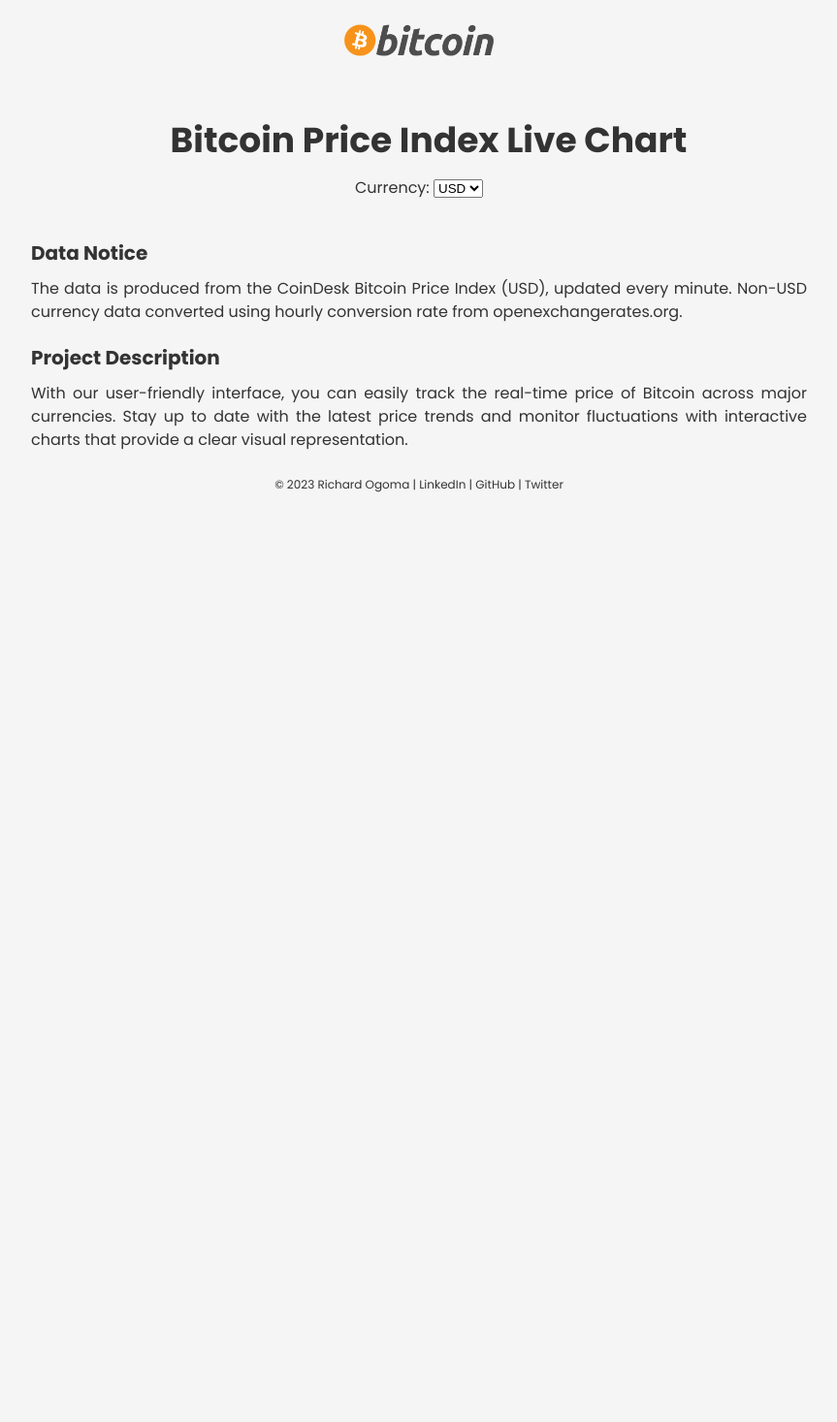
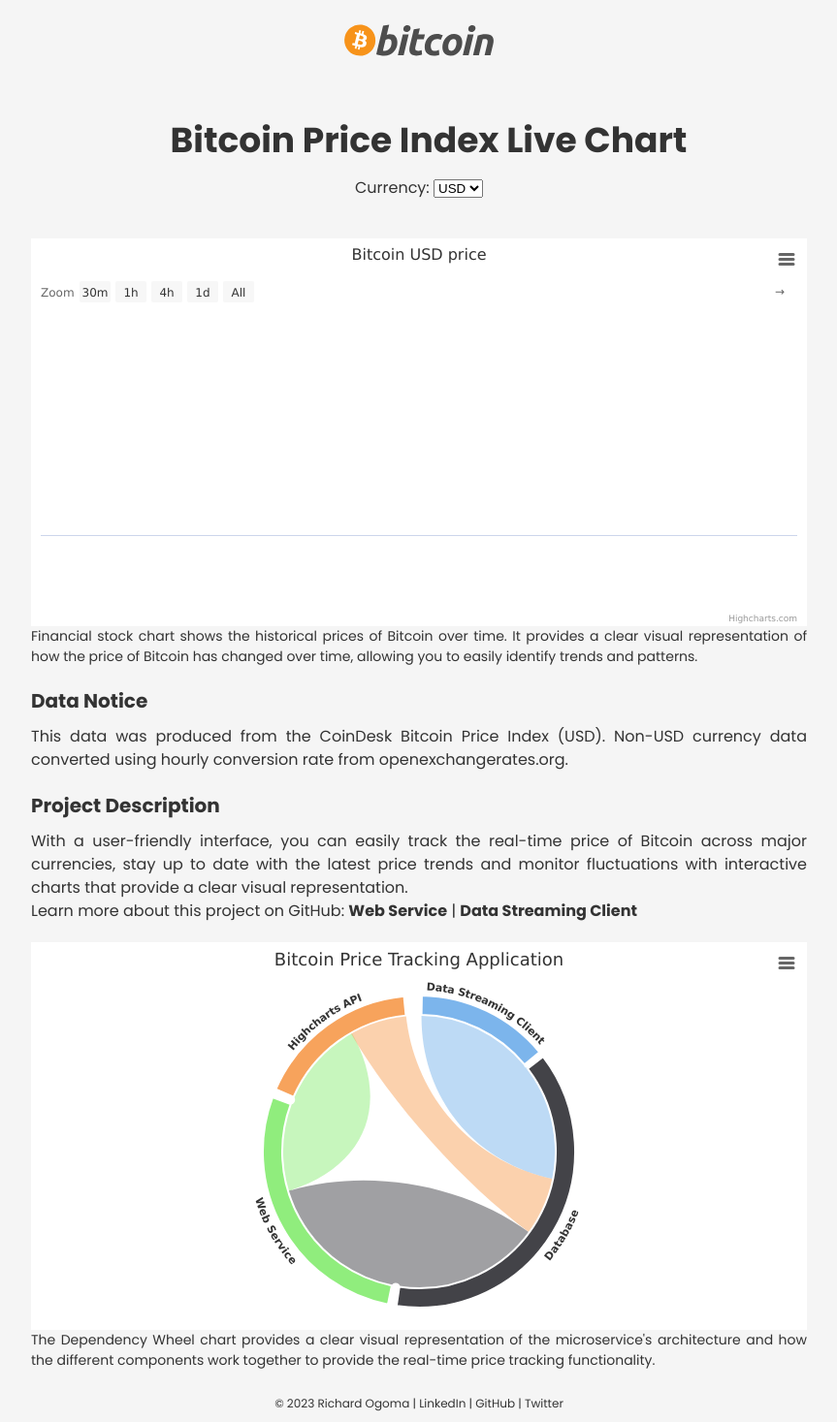
Before and after one commit to richardogoma/bitcoin-rate-tracker, a Flask app: page / in a window 1280 px wide. Shown: the whole page at 97% size, without its empty margins (208-1071 px from the left). Before the commit the page ends 508 px from the top, so only its background shows below. Run offline with Flask 3, Linux system fonts and the light colour scheme; data that the repository does not hold is empty.

Commit message:
Updated web_app code base, making performance improvements, and improving the user experience

```diff
--- a/web_app/home/routes.py
+++ b/web_app/home/routes.py
@@ -1,6 +1,6 @@
 """Web application home routes and view functions"""
 
-import requests
+import re
 from flask import Blueprint, request, make_response, jsonify, render_template
 
 # Blueprint Configuration
@@ -20,50 +20,30 @@ def home():
     if request.method != "GET":
         return make_response("Malformed request", 400)
 
+    # Extract query parameters
+    currency = request.args.get("currency")
+    if not currency:
+        currency = "USD"
+
+    # Define regex patterns for validation and extraction
     try:
-        # Extract query parameters
-        currency = request.args.get("currency")
-        if not currency:
-            currency = "USD"
+        pattern = r"^(USD|EUR|GBP)$"
+        match = re.match(pattern, currency)
 
-        url = f"http://127.0.0.1:5051/data?currency={currency}&timerange=48h"
-        data = retrieve_rates(uri=url)
+        if not match:
+            raise ValueError("Provide valid query parameters")
+
+        currency = match.group(1).upper()
 
         print(f"Rendering Bitcoin {currency} prices at /index.html")
         return render_template(
             "index.html",
-            data=data,
             title="Bitcoin Price Index Live Chart",
-            currency_variable=currency,
+            currency_variable=f"{currency}",
         )
 
-    except requests.exceptions.HTTPError as error_msg:
-        return make_response(jsonify({"Internal Server Error": str(error_msg)}))
-
-
-def retrieve_rates(uri: str) -> list:
-    """
-    Retrieve rates from the given URI.
-
-    Args:
-        uri (str): The URI to fetch the rates from.
-
-    Returns:
-        list: A list of rates.
-
-    Raises:
-        requests.exceptions.RequestException: If an error occurs while making the request.
-        ValueError: If the response does not contain valid JSON data.
-
-    """
-    try:
-        response = requests.get(uri, timeout=60)
-        response.raise_for_status()  # Raise an exception for non-200 status codes
-        data = response.json()
-        return data
-    except requests.exceptions.RequestException as error_msg:
-        print(f"An error occurred while making the request: {error_msg}")
-        raise error_msg
     except ValueError as error_msg:
-        print(f"Error: Invalid JSON data - {error_msg}")
-        raise error_msg
+        return make_response(
+            jsonify({"Bad Request": f"{error_msg}"}),
+            400,
+        )
--- /dev/null
+++ b/web_app/home/static/highcharts/stockchart.js
@@ -0,0 +1,124 @@
+// stockchart.js
+document.addEventListener("DOMContentLoaded", function () {
+    // Make an AJAX request to fetch the data
+    var xhr = new XMLHttpRequest();
+    xhr.onreadystatechange = function () {
+        if (xhr.readyState === XMLHttpRequest.DONE) {
+            if (xhr.status === 200) {
+                var data = JSON.parse(xhr.responseText);
+                createChart(data);
+            } else {
+                console.error("Failed to fetch data: " + xhr.status);
+            }
+        }
+    };
+
+    // Define the URL for retrieving the data
+    var url = dataRoute + "?currency=" + currencyVariable + "&timerange=48h";
+
+    // Send the AJAX request
+    xhr.open("GET", url, true);
+    xhr.send();
+});
+
+function createChart(data) {
+    // Calculate the average value
+    var halfData = data.slice(0, Math.floor(data.length / 2));
+    var average = halfData.reduce(function (sum, value) {
+        return sum + value[1];
+    }, 0) / halfData.length;
+
+    // Create the chart using the fetched data
+    Highcharts.stockChart('container-stock', {
+        navigator: {
+            enabled: true,
+            series: {
+                name: "Bitcoin " + currencyVariable + " price"
+            }
+        },
+        rangeSelector: {
+            buttons: [{
+                type: 'minute',
+                count: 30,
+                text: '30m'
+            },
+            {
+                type: 'hour',
+                count: 1,
+                text: '1h'
+            },
+            {
+                type: 'hour',
+                count: 4,
+                text: '4h'
+            },
+            {
+                type: 'day',
+                count: 1,
+                text: '1d'
+            },
+            {
+                type: 'all',
+                text: 'All'
+            }],
+            selected: 3
+        },
+        title: {
+            text: 'Bitcoin ' + currencyVariable + ' price'
+        },
+        xAxis: {
+            type: 'datetime'
+        },
+        yAxis: {
+            opposite: false,
+            labels: {
+                formatter: function () {
+                    return Highcharts.numberFormat(this.value, 0, '.', ',');
+                }
+            }
+        },
+        tooltip: {
+            formatter: function () {
+                return Highcharts.dateFormat('%Y-%m-%d %H:%M:%S', this.x) + ' UTC' + '<br>' +
+                    '<span style="font-weight:bold; font-size:14px;">' + Highcharts.numberFormat(this.y, 2, '.', ',') + '</span>';
+            }
+        },
+        plotOptions: {
+            series: {
+                threshold: average,
+                lineWidth: 3,
+                color: 'green',
+                negativeColor: 'red',
+                dataLabels: {
+                    enabled: true,
+                    crop: false,
+                    overflow: 'none',
+                    formatter: function () {
+                        if (this.point.x === this.series.xData[this.series.xData.length - 1]) {
+                            return Highcharts.numberFormat(this.y, 2, '.', ',');
+                        } else {
+                            return null;
+                        }
+                    },
+                    align: 'right',
+                    verticalAlign: 'bottom',
+                    x: 0,
+                    y: 0,
+                    style: {
+                        color: 'black',
+                        fontSize: '12px',
+                        fontWeight: 'bold'
+                    }
+                }
+            },
+            line: {
+                lineWidth: 1.5
+            }
+        },
+        series: [{
+            name: '',
+            type: 'line',
+            data: data
+        }]
+    });
+}
--- /dev/null
+++ b/web_app/home/static/highcharts/wheelchart.js
@@ -0,0 +1,76 @@
+// wheelchart.js
+Highcharts.chart('container-wheel', {
+    chart: {
+        type: 'dependencywheel'
+    },
+    title: {
+        text: 'Bitcoin Price Tracking Application'
+    },
+    series: [{
+        name: 'Bitcoin Price Tracking Application',
+        keys: ['from', 'to', 'weight', 'color'],
+        data: [
+            ['Data Streaming Client', 'Database', 8, '#7cb5ec'],
+            ['Web Service', 'Database', 10, '#434348'],
+            ['Web Service', 'Highcharts API', 6, '#90ed7d'],
+            ['Highcharts API', 'Database', 4, '#f7a35c']
+        ],
+        dataLabels: {
+            color: '#333',
+            textPath: {
+                enabled: true,
+                attributes: {
+                    dy: 5
+                }
+            },
+            distance: 10,
+            format: '{point.name}',
+            style: {
+                fontWeight: 'bold',
+                textOutline: false
+            }
+        },
+        size: '95%',
+        innerSize: '20%',
+        colorByPoint: true,
+        colors: ['#7cb5ec', '#434348', '#90ed7d', '#f7a35c'],
+        borderColor: '#ffffff',
+        borderWidth: 2,
+        nullColor: '#eaeaea',
+        tooltip: {
+            pointFormat: '{point.fromNode.name} ➡ {point.toNode.name}: <b>{point.weight}</b> units'
+        },
+        events: {
+            click: function (event) {
+                console.log(event.point.name + ' clicked');
+            }
+        }
+    }],
+    credits: {
+        enabled: false
+    },
+    legend: {
+        enabled: true,
+        layout: 'vertical',
+        align: 'right',
+        verticalAlign: 'middle',
+        labelFormatter: function () {
+            return this.name + ': ' + this.userOptions.data.length;
+        }
+    },
+    exporting: {
+        enabled: true,
+        buttons: {
+            contextButton: {
+                menuItems: [
+                    'printChart',
+                    'separator',
+                    'downloadPNG',
+                    'downloadJPEG',
+                    'downloadPDF',
+                    'downloadSVG'
+                ]
+            }
+        }
+    }
+});
--- a/web_app/home/static/script.js
+++ b/web_app/home/static/script.js
@@ -11,7 +11,8 @@ document.addEventListener('DOMContentLoaded', function() {
 
 function getURLParameter(name) {
     var searchParams = new URLSearchParams(window.location.search);
-    return searchParams.get(name);
+    var value = searchParams.get(name);
+    return value ? value.toUpperCase() : null;
 }
 
 function handleCurrencyChange(event) {
--- /dev/null
+++ b/web_app/home/templates/highcharts/stockchart.html
@@ -0,0 +1,20 @@
+<script src="https://code.highcharts.com/highcharts.js"></script>
+<script src="https://code.highcharts.com/stock/modules/stock.js"></script>
+<script src="https://code.highcharts.com/modules/exporting.js"></script>
+<script src="https://code.highcharts.com/modules/data.js"></script>
+<script src="https://code.highcharts.com/modules/export-data.js"></script>
+<script src="https://code.highcharts.com/modules/accessibility.js"></script>
+
+<figure class="highcharts-figure">
+    <div id="container-stock"></div>
+    <p class="highcharts-description">
+        Financial stock chart shows the historical prices of Bitcoin over time. It provides a clear
+        visual representation of how the price of Bitcoin has changed over time, allowing you to easily
+        identify trends and patterns.
+    </p>
+</figure>
+
+<script>
+    var currencyVariable = "{{ currency_variable }}";
+    var dataRoute = "{{ url_for('api_bp.querydata') }}";
+</script>
--- /dev/null
+++ b/web_app/home/templates/highcharts/wheelchart.html
@@ -0,0 +1,10 @@
+<script src="https://code.highcharts.com/modules/sankey.js"></script>
+<script src="https://code.highcharts.com/modules/dependency-wheel.js"></script>
+
+<figure class="highcharts-figure">
+    <div id="container-wheel"></div>
+    <p class="highcharts-description">
+        The Dependency Wheel chart provides a clear visual representation of the microservice's architecture
+        and how the different components work together to provide the real-time price tracking functionality.
+    </p>
+</figure>
--- a/web_app/home/templates/index.html
+++ b/web_app/home/templates/index.html
@@ -19,8 +19,9 @@
 </div>
 
 <div class="data-notice">
-    <p>The data is produced from the CoinDesk Bitcoin Price Index (USD), updated every minute.
-    Non-USD currency data converted using hourly conversion rate from <a href="https://openexchangerates.org/">openexchangerates.org</a>.</p>
+    <p>This data was produced from the CoinDesk Bitcoin Price Index (USD).
+        Non-USD currency data converted using hourly conversion rate from <a
+            href="https://openexchangerates.org/">openexchangerates.org</a>.</p>
 </div>
 
 <div class="section-header">
@@ -28,9 +29,20 @@
 </div>
 
 <div class="project-description">
-    <p>With our user-friendly interface, you can easily track the real-time price of Bitcoin across major currencies. Stay up to date with the latest price trends and monitor fluctuations with interactive charts that provide a clear visual representation.</p>
+    <p>With a user-friendly interface, you can easily track the real-time price of Bitcoin across major currencies,
+        stay up to date with the latest price trends and monitor fluctuations with interactive charts that provide
+        a clear visual representation.
+    </p>
+    <p>Learn more about this project on GitHub:
+        <b><a href="https://github.com/richardogoma/bitcoin-rate-tracker">Web Service</a></b> |
+        <b><a href="https://github.com/richardogoma/bitcoin-rate-etl">Data Streaming Client</a></b>
+    </p>
 </div>
 
+{% include 'highcharts/wheelchart.html' %}
+
+<script src="{{ url_for('home_bp.static', filename='highcharts/stockchart.js') }}"></script>
+<script src="{{ url_for('home_bp.static', filename='highcharts/wheelchart.js') }}"></script>
 <script src="{{ url_for('home_bp.static', filename='script.js') }}"></script>
 
 {% endblock %}
--- a/web_app/static/style.css
+++ b/web_app/static/style.css
@@ -5,16 +5,13 @@
   box-sizing: border-box;
 }
 
-/* Fonts */
-@import url('https://fonts.googleapis.com/css2?family=Poppins:wght@300;400;500;600;700&display=swap');
-
 /* Body styles */
 body {
   font-family: 'Poppins', sans-serif;
-  background-color: #f5f5f5; /* Light gray background */
+  background-color: #f5f5f5;
   color: #333;
   line-height: 1.5;
-  padding: 5px; /* Adjust the padding as desired */
+  padding: 5px;
 }
 
 /* Hero section styles */
@@ -22,19 +19,19 @@ body {
   text-align: center;
   margin-bottom: 20px;
   padding: 20px;
-  margin-top: -10px; /* Adjust the margin-top to bring it closer to the image */
+  margin-top: -10px;
 }
 
 .hero h1 {
   font-size: 36px;
-  color: #333; /* Set the font color back to #333 */
+  color: #333;
   margin-bottom: 10px;
 }
 
 /* Container styles */
 .container {
   margin-bottom: 20px;
-  max-width: 800px; /* Adjust the max-width as desired */
+  max-width: 800px;
   margin-left: auto;
   margin-right: auto;
 }
@@ -47,12 +44,12 @@ body {
   text-indent: 20px;
 }
 
-/* Bitcoin image styles */
-.bitcoin-image {
+/* Application logo styles */
+.app-logo {
   display: block;
   margin: 0 auto;
-  max-width: 200px; /* Adjust the max-width as desired */
-  margin-top: -30px; /* Adjust the margin-top to bring it closer to the hero section */
+  max-width: 200px;
+  margin-top: -30px;
 }
 
 .section-header {
@@ -76,32 +73,89 @@ body {
   text-align: justify;
 }
 
+.highcharts-description {
+  margin-bottom: 20px;
+  text-align: justify;
+  font-size: 14px;
+}
+
 /* Footer styles */
-footer {
+/* footer {
   text-align: center;
   font-size: 14px;
-  color: #333; /* Darker color for better visibility */
+  color: #333;
   margin-top: 20px;
-  width: 100%; /* Set the footer width to 100% */
-  background-color: #f5f5f5; /* Same background color as body */
-  padding: 10px; /* Adjust the padding as desired */
+  width: 100%;
+  background-color: #f5f5f5;
+  padding: 10px;
   font-weight: bold;
-}
+} */
 
 /* Copyright styles */
 .copyright {
   text-align: center;
-  font-size: 12px; /* Adjust the font size as desired */
-  color: #333; /* Darker color for better visibility */
-  padding: 5px; /* Adjust the padding as desired */
+  font-size: 12px;
+  color: #333;
+  padding: 5px;
 }
 
 /* Copyright links */
 p a {
-  color: #333; /* Set the link color */
+  color: #333;
   text-decoration: none;
 }
 
 p a:hover {
   text-decoration: underline;
 }
+
+.highcharts-figure,
+.highcharts-data-table table {
+  min-width: 320px;
+  max-width: 800px;
+  margin: 1em auto;
+}
+
+#container {
+  height: 500px;
+}
+
+.highcharts-data-table table {
+  font-family: Verdana, sans-serif;
+  border-collapse: collapse;
+  border: 1px solid #ebebeb;
+  margin: 10px auto;
+  text-align: center;
+  width: 100%;
+  max-width: 500px;
+}
+
+.highcharts-data-table caption {
+  padding: 1em 0;
+  font-size: 1.2em;
+  color: #555;
+}
+
+.highcharts-data-table th {
+  font-weight: 600;
+  padding: 0.5em;
+}
+
+.highcharts-data-table td,
+.highcharts-data-table th,
+.highcharts-data-table caption {
+  padding: 0.5em;
+}
+
+.highcharts-data-table thead tr,
+.highcharts-data-table tr:nth-child(even) {
+  background: #f8f8f8;
+}
+
+.highcharts-data-table tr:hover {
+  background: #f1f7ff;
+}
+
+#csv {
+  display: none;
+}
--- a/web_app/templates/highcharts/stockchart.html
+++ /dev/null
@@ -1,176 +0,0 @@
-<!DOCTYPE html>
-<html lang="en">
-
-<head>
-    <meta charset="UTF-8">
-</head>
-
-<body>
-    <script src="https://code.highcharts.com/highcharts.js"></script>
-    <script src="https://code.highcharts.com/highcharts-more.js"></script>
-    <script src="https://code.highcharts.com/highcharts-3d.js"></script>
-    <script src="https://code.highcharts.com/modules/stock.js"></script>
-    <script src="https://code.highcharts.com/maps/modules/map.js"></script>
-    <script src="https://code.highcharts.com/modules/gantt.js"></script>
-    <script src="https://code.highcharts.com/modules/exporting.js"></script>
-    <script src="https://code.highcharts.com/modules/parallel-coordinates.js"></script>
-    <script src="https://code.highcharts.com/modules/accessibility.js"></script>
-    <script src="https://code.highcharts.com/modules/annotations-advanced.js"></script>
-    <script src="https://code.highcharts.com/modules/data.js"></script>
-    <script src="https://code.highcharts.com/modules/draggable-points.js"></script>
-    <script src="https://code.highcharts.com/modules/static-scale.js"></script>
-    <script src="https://code.highcharts.com/modules/broken-axis.js"></script>
-    <script src="https://code.highcharts.com/modules/heatmap.js"></script>
-    <script src="https://code.highcharts.com/modules/tilemap.js"></script>
-    <script src="https://code.highcharts.com/modules/timeline.js"></script>
-    <script src="https://code.highcharts.com/modules/treemap.js"></script>
-    <script src="https://code.highcharts.com/modules/treegraph.js"></script>
-    <script src="https://code.highcharts.com/modules/item-series.js"></script>
-    <script src="https://code.highcharts.com/modules/drilldown.js"></script>
-    <script src="https://code.highcharts.com/modules/histogram-bellcurve.js"></script>
-    <script src="https://code.highcharts.com/modules/bullet.js"></script>
-    <script src="https://code.highcharts.com/modules/funnel.js"></script>
-    <script src="https://code.highcharts.com/modules/funnel3d.js"></script>
-    <script src="https://code.highcharts.com/modules/pyramid3d.js"></script>
-    <script src="https://code.highcharts.com/modules/networkgraph.js"></script>
-    <script src="https://code.highcharts.com/modules/pareto.js"></script>
-    <script src="https://code.highcharts.com/modules/pattern-fill.js"></script>
-    <script src="https://code.highcharts.com/modules/price-indicator.js"></script>
-    <script src="https://code.highcharts.com/modules/sankey.js"></script>
-    <script src="https://code.highcharts.com/modules/arc-diagram.js"></script>
-    <script src="https://code.highcharts.com/modules/dependency-wheel.js"></script>
-    <script src="https://code.highcharts.com/modules/series-label.js"></script>
-    <script src="https://code.highcharts.com/modules/solid-gauge.js"></script>
-    <script src="https://code.highcharts.com/modules/sonification.js"></script>
-    <script src="https://code.highcharts.com/modules/stock-tools.js"></script>
-    <script src="https://code.highcharts.com/modules/streamgraph.js"></script>
-    <script src="https://code.highcharts.com/modules/sunburst.js"></script>
-    <script src="https://code.highcharts.com/modules/variable-pie.js"></script>
-    <script src="https://code.highcharts.com/modules/variwide.js"></script>
-    <script src="https://code.highcharts.com/modules/vector.js"></script>
-    <script src="https://code.highcharts.com/modules/venn.js"></script>
-    <script src="https://code.highcharts.com/modules/windbarb.js"></script>
-    <script src="https://code.highcharts.com/modules/wordcloud.js"></script>
-    <script src="https://code.highcharts.com/modules/xrange.js"></script>
-    <script src="https://code.highcharts.com/modules/no-data-to-display.js"></script>
-    <script src="https://code.highcharts.com/modules/drag-panes.js"></script>
-    <script src="https://code.highcharts.com/modules/debugger.js"></script>
-    <script src="https://code.highcharts.com/modules/dumbbell.js"></script>
-    <script src="https://code.highcharts.com/modules/lollipop.js"></script>
-    <script src="https://code.highcharts.com/modules/cylinder.js"></script>
-    <script src="https://code.highcharts.com/modules/organization.js"></script>
-    <script src="https://code.highcharts.com/modules/dotplot.js"></script>
-    <script src="https://code.highcharts.com/modules/marker-clusters.js"></script>
-    <script src="https://code.highcharts.com/modules/hollowcandlestick.js"></script>
-    <script src="https://code.highcharts.com/modules/heikinashi.js"></script>
-    <div id="container"></div>
-</body>
-<script>
-    var data = JSON.parse('{{ data | safe }}');
-    var currencyVariable = '{{ currency_variable }}';
-    var average = data.reduce(function (sum, value) {
-        return sum + value[1];
-    }, 0) / data.length;
-    Highcharts.stockChart('container', {
-        //         chart: {
-        //     borderWidth: 2, // Set the chart border width to 2
-        //     borderColor: '#ccc' // Set the chart border color to gray
-        //   },
-        navigator: {
-            enabled: true,
-            series: {
-                name: "Bitcoin " + currencyVariable + " price"
-            }
-        },
-        rangeSelector: {
-            buttons: [{
-                type: 'hour',
-                count: 1,
-                text: '1h'
-            },
-            {
-                type: 'hour',
-                count: 4,
-                text: '4h'
-            },
-            {
-                type: 'day',
-                count: 1,
-                text: '1d'
-            }, {
-                type: 'day',
-                count: 2,
-                text: '2d'
-            }, {
-                type: 'all',
-                text: 'All'
-            }],
-            selected: 0
-        },
-        title: {
-            text: 'Bitcoin ' + currencyVariable + ' price'
-        },
-        xAxis: {
-            type: 'datetime'
-        },
-        yAxis: {
-            opposite: false,
-            labels: {
-                formatter: function () {
-                    return Highcharts.numberFormat(this.value, 0, '.', ',');
-                }
-            }
-        },
-        tooltip: {
-            formatter: function () {
-                return Highcharts.dateFormat('%Y-%m-%d %H:%M:%S', this.x) + ' UTC' + '<br>' +
-                    '<span style="font-weight:bold; font-size:14px;">' + Highcharts.numberFormat(this.y, 2, '.', ',') + '</span>';
-            }
-        },
-        plotOptions: {
-            series: {
-                threshold: average,
-                lineWidth: 3,
-                color: 'green',
-                negativeColor: 'red',
-                dataLabels: {
-                    enabled: true,
-                    crop: false,
-                    overflow: 'none',
-                    formatter: function () {
-                        if (this.point.x === this.series.xData[this.series.xData.length - 1]) {
-                            return Highcharts.numberFormat(this.y, 2, '.', ',');
-                        } else {
-                            return null;
-                        }
-                    },
-                    align: 'right',
-                    verticalAlign: 'bottom',
-                    x: 0,
-                    y: 0,
-                    style: {
-                        color: 'black',
-                        fontSize: '12px',
-                        fontWeight: 'bold'
-                    }
-                }
-            },
-            line: {
-                lineWidth: 1.5
-            }
-        },
-        series: [{
-            name: '',
-            type: 'line',
-            data: data
-        }]
-    });
-
-    // // Refresh the chart every 60 seconds
-    // setInterval(function() {
-    //         // Update the chart with the same data
-    //         chart.series[0].setData(data);
-    //     }, 60000);
-</script>
-
-</html>
--- a/web_app/templates/layout.html
+++ b/web_app/templates/layout.html
@@ -1,5 +1,5 @@
 <!DOCTYPE html>
-<html>
+<html lang="en">
 
 <head>
     <meta charset="UTF-8">
@@ -7,12 +7,15 @@
     <title>{% block title %}{{ title }}{% endblock %}</title>
     <link rel="icon" href="{{ url_for('static', filename='favicon.ico') }}" type="image/x-icon">
     <link rel="stylesheet" href="{{ url_for('static', filename='style.css') }}">
-    <link href="https://fonts.googleapis.com/css2?family=Poppins:wght@300;400;500;600;700&display=swap" rel="stylesheet">
+    <link href="https://fonts.googleapis.com/css2?family=Poppins:wght@300;400;500;600;700&display=swap"
+        rel="stylesheet">
+    <meta name="description" content="Track real-time Bitcoin prices, trends, and fluctuations.
+    Stay updated with interactive charts for a clear visual representation.">
 </head>
 
 <body>
     <div class="container">
-        <img src="{{ url_for('static', filename='bitcoin.png') }}" alt="Bitcoin Image" class="bitcoin-image">
+        <img src="{{ url_for('static', filename='logo.svg') }}" alt="Application Logo" class="app-logo">
         <main>
             {% block content %}
             {% endblock %}
@@ -20,7 +23,9 @@
     </div>
 
     <div class="copyright">
-        <p>&copy; 2023 Richard Ogoma | <a href="https://www.linkedin.com/in/richard-ogoma/">LinkedIn</a> | <a href="https://github.com/richardogoma">GitHub</a> | <a href="https://twitter.com/richardogoma/">Twitter</a></p>
+        <p>&copy; 2023 Richard Ogoma | <a href="https://www.linkedin.com/in/richard-ogoma/">LinkedIn</a> | <a
+                href="https://github.com/richardogoma">GitHub</a> | <a
+                href="https://twitter.com/richardogoma/">Twitter</a></p>
     </div>
 
 </body>
```
Also changed, not shown: web_app/static/bitcoin.png (deleted), web_app/static/logo.svg (added).
